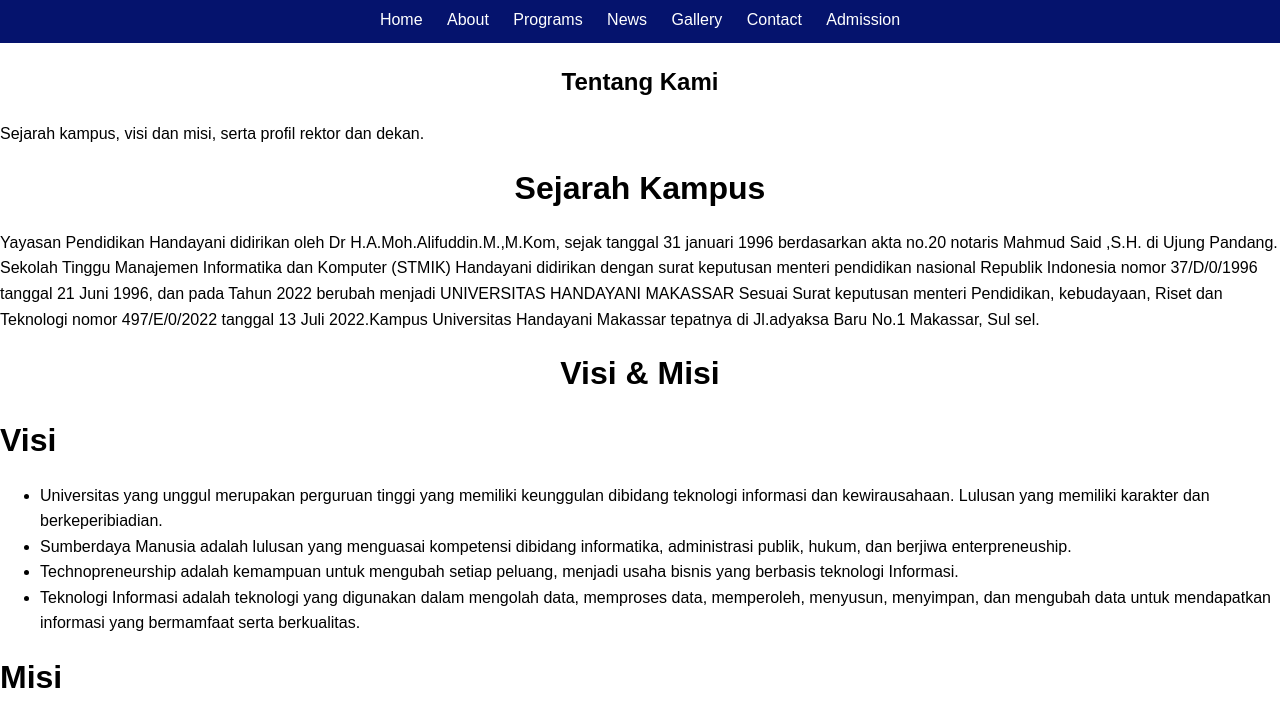
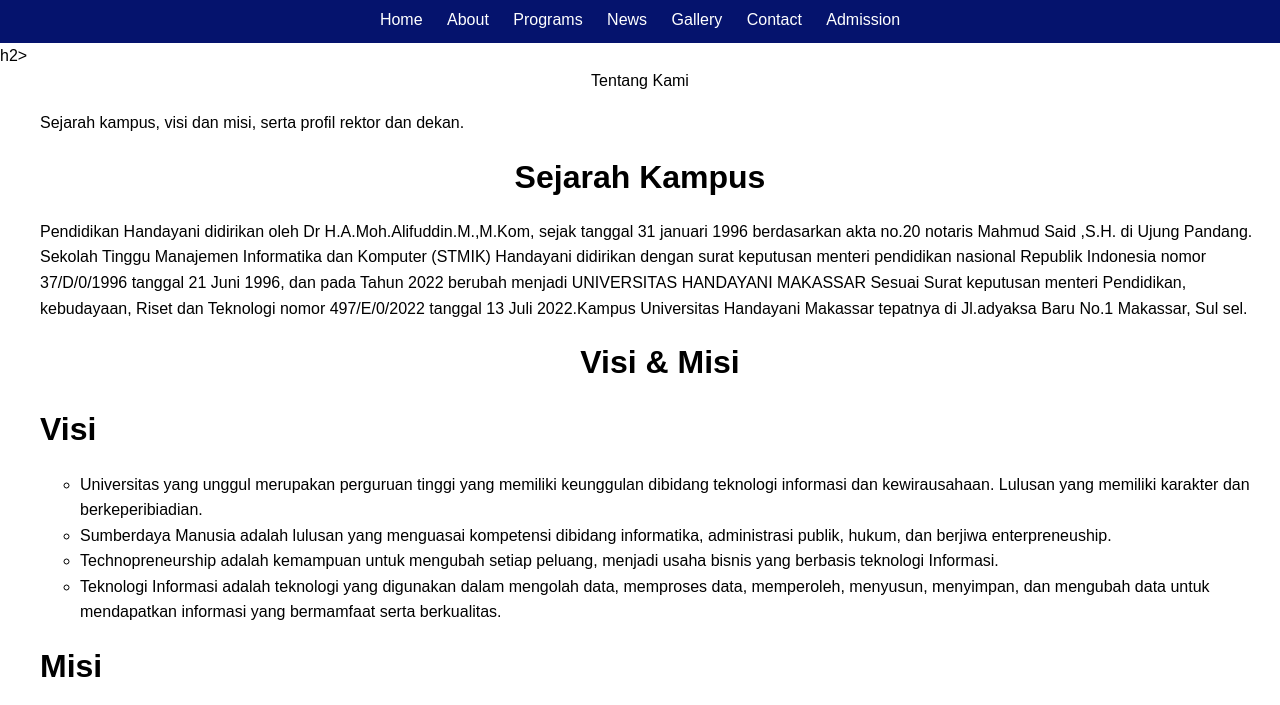
Before and after one commit to gabreliafelicia/Kelompok3, a plain HTML site: page tugas akhir/about.html in a window 1280 px wide. Shown: the part 64-769 px from the top of the page. Drawn offline with Linux system fonts and the light colour scheme.

Commit message:
Update about.html

```diff
--- a/tugas akhir/about.html
+++ b/tugas akhir/about.html
@@ -23,11 +23,18 @@
     </header>
     <main>
         <section>
-            <h2><center>Tentang Kami</center></h2>
+           h2><center>Tentang Kami</center></h2>
+            <ul>
             <p>Sejarah kampus, visi dan misi, serta profil rektor dan dekan.</p>
+           </ul>
             <p><b><center><font style="font-size: 2em;">Sejarah Kampus </font></center></b></p>
-            <p>Yayasan Pendidikan Handayani didirikan oleh Dr H.A.Moh.Alifuddin.M.,M.Kom, sejak tanggal 31 januari 1996 berdasarkan akta no.20 notaris Mahmud Said ,S.H. di Ujung Pandang. Sekolah Tinggu Manajemen Informatika dan Komputer (STMIK) Handayani didirikan dengan surat keputusan menteri pendidikan nasional Republik Indonesia nomor 37/D/0/1996 tanggal 21 Juni 1996, dan pada Tahun 2022 berubah menjadi UNIVERSITAS HANDAYANI MAKASSAR Sesuai Surat keputusan menteri Pendidikan, kebudayaan, Riset dan Teknologi nomor 497/E/0/2022 tanggal 13 Juli 2022.Kampus Universitas Handayani Makassar tepatnya di Jl.adyaksa Baru No.1 Makassar, Sul sel.</p>
-            <p><b><center><font style="font-size: 2em;">Visi & Misi </font></center></b></p>
+            <ul><font style="left: auto;">Pendidikan Handayani didirikan oleh Dr H.A.Moh.Alifuddin.M.,M.Kom, sejak tanggal 31 januari 1996
+                berdasarkan akta no.20 notaris Mahmud Said ,S.H. di Ujung Pandang. Sekolah Tinggu Manajemen Informatika dan
+                Komputer (STMIK) Handayani didirikan dengan surat keputusan menteri pendidikan nasional Republik Indonesia
+                nomor 37/D/0/1996 tanggal 21 Juni 1996, dan pada Tahun 2022 berubah menjadi UNIVERSITAS HANDAYANI MAKASSAR
+                Sesuai Surat keputusan menteri Pendidikan, kebudayaan, Riset dan Teknologi nomor 497/E/0/2022 tanggal 13 Juli
+                2022.Kampus Universitas Handayani Makassar tepatnya di Jl.adyaksa Baru No.1 Makassar, Sul sel.</font> </ul>
+            <ul><b><center><font style="font-size: 2em;">Visi & Misi </font></center></b></p>
             <p><b><font style="font-size: 2em;">Visi</font></b></p>
             <ul>
                 <li>Universitas yang unggul merupakan perguruan tinggi yang memiliki keunggulan dibidang teknologi informasi dan kewirausahaan. Lulusan yang memiliki karakter dan berkeperibiadian.</li>
```
